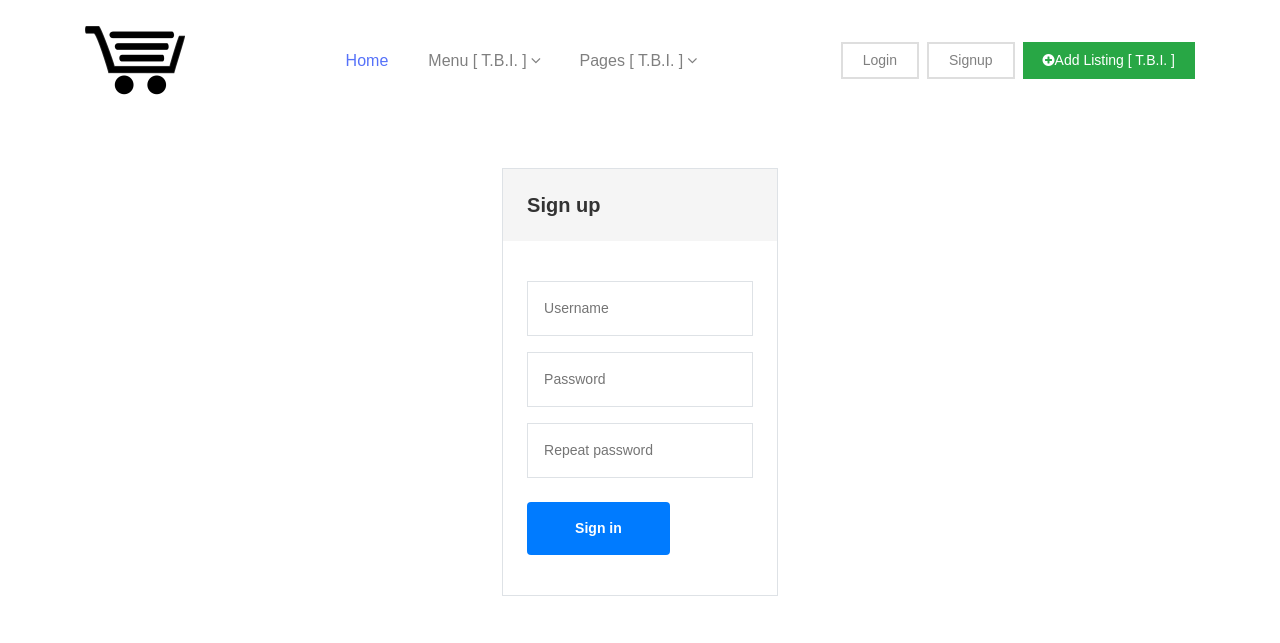
After one commit to VladDumitru87/online_store_fp, a Django app: template online_store_fp/templates/signup.html in a window 1280 px wide. The commit adds this page. Shown: the top 643 px of the page. Run offline with Django 3.2, Linux system fonts and the light colour scheme; the template is opened without the code that fills it, so the values that code supplies are empty; some libraries are stand-ins or nearby versions; some web fonts are replaced.

Commit message:
remodeled login & signup page

```diff
--- a/online_store_fp/templates/base.html
+++ b/online_store_fp/templates/base.html
@@ -97,6 +97,8 @@
                         <ul class="navbar-nav ml-auto mt-10">
                             <li class="nav-item">
                                 <a class="nav-link login-button" href="login.html">Login</a>
+                            </li>                            <li class="nav-item">
+                                <a class="nav-link login-button" href="signup.html">Signup</a>
                             </li>
                             <li class="nav-item">
                                 <a class="nav-link text-white add-button" href="ad-listing.html"><i
--- /dev/null
+++ b/online_store_fp/templates/signup.html
@@ -0,0 +1,28 @@
+{% extends 'base.html' %}
+
+{% block title %}Login{% endblock %}
+
+
+{% block content %}
+<section class="login py-5 border-top-1">
+    <div class="container">
+        <div class="row justify-content-center">
+            <div class="col-lg-5 col-md-8 align-item-center">
+                <div class="border">
+                    <h3 class="bg-gray p-4">Sign up</h3>
+                    <form action="#">
+                        <fieldset class="p-4">
+                            <input autocomplete="off" class="border p-3 w-100 my-2" placeholder="Username" type="text">
+                            <input autocomplete="off" class="border p-3 w-100 my-2" placeholder="Password" type="password">
+                            <input autocomplete="off" class="border p-3 w-100 my-2" placeholder="Repeat password" type="password">
+                            <button class="d-block py-3 px-5 bg-primary text-white border-0 rounded font-weight-bold mt-3" type="submit">
+                                Sign in
+                            </button>
+                        </fieldset>
+                    </form>
+                </div>
+            </div>
+        </div>
+    </div>
+</section>
+{% endblock content %}
```
Also changed, not shown: online_store_fp/templates/accounts.html (deleted, +0 -38 lines), online_store_fp/templates/login.html (added, +34 -0 lines).
